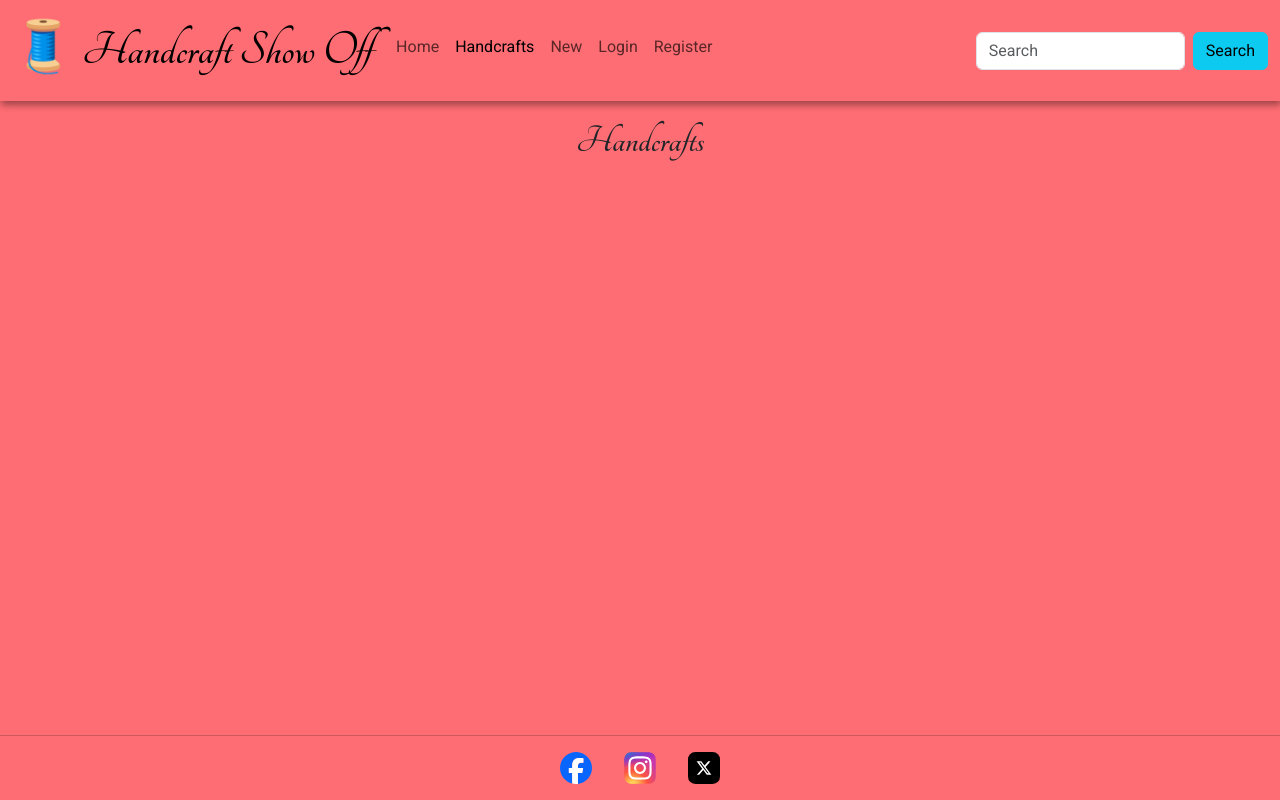
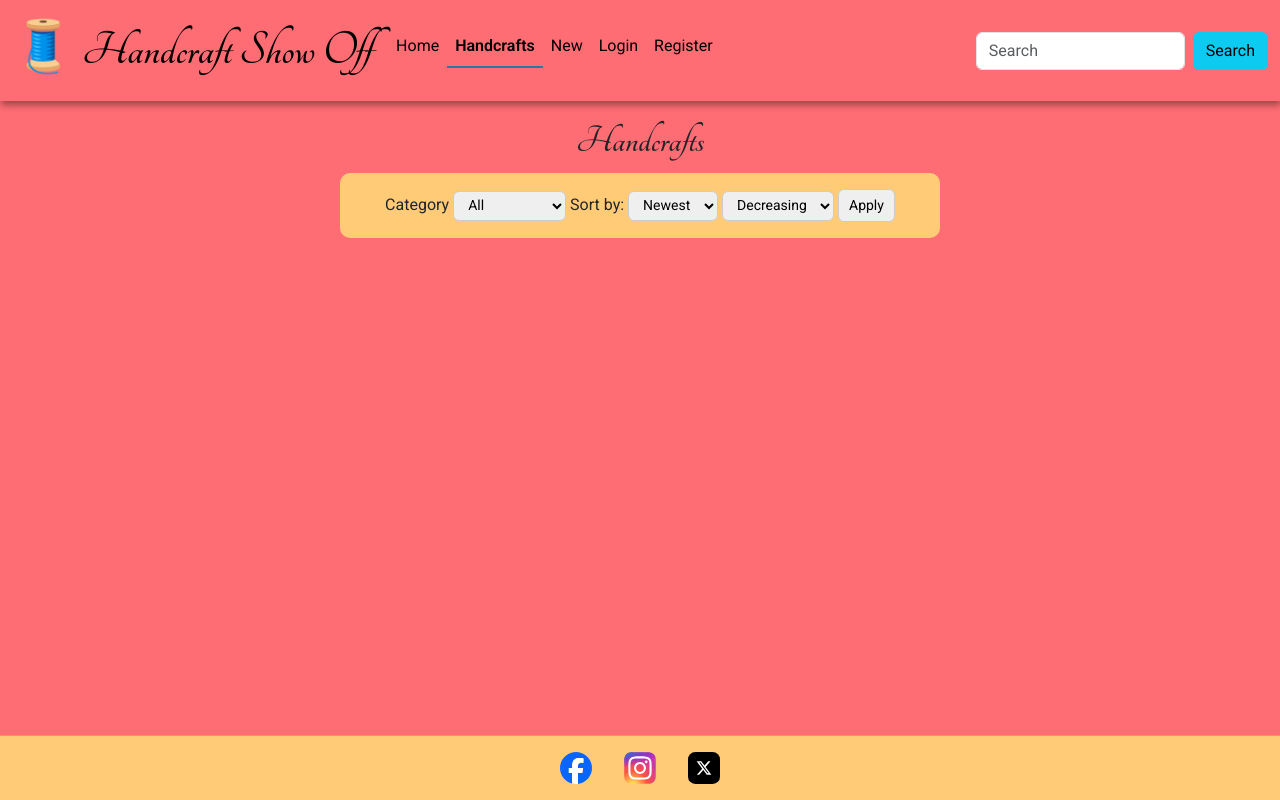
Before and after one commit to AnnikaW-dev/handcraft_show_off_awa, a Django app: page /handcrafts/ in a window 1280 px wide. Run offline with Django 5.2, Linux system fonts and the light colour scheme; data that the repository does not hold is empty; some libraries are stand-ins or nearby versions.

Commit message:
Add filter to handcrafts page

```diff
--- a/handcrafts/templates/handcrafts/add_handcraft.html
+++ b/handcrafts/templates/handcrafts/add_handcraft.html
@@ -4,7 +4,7 @@
 
 {% block content %}
 <div class="container">
-    <form action="" method="POST" enctype="multipart/form-data" class="p-2 form">
+    <form action="" method="POST" enctype="multipart/form-data" class="p-2 my-form">
         <h1 class="text-center">Add Handcraft</h1>
         {% csrf_token %}
         {{ form.media }}
--- a/handcrafts/templates/handcrafts/handcrafts.html
+++ b/handcrafts/templates/handcrafts/handcrafts.html
@@ -6,7 +6,35 @@
 
 {% block content %}
 <h1 class="text-center">Handcrafts</h1>
+<!-- Filter and sort Form -->
+     <div class="filter-bar row justify-content-center">
+        <form method="get">
+            <label for="category">Category</label>
+            <select name="category" id="category" onchnage="this.formsubmit()">
+                <option value="">All</option>
+                {% for key, label in handcraft_types %}
+                <option value="{{ key}}"{% if current_category == key %}selected{% endif %}>
+                    {{ label }}
+                </option>
+                {% endfor %}
+            </select>
+
+            <label for="sort">Sort by:</label>
+            <select name="sort" id="soert">
+                <option value="created_on"{% if current_sort == 'created_on' %}selected{% endif %}>Newest</option>
+                <option value="title"{% if current_sort == 'title' %}selected{% endif %}>Title</option>
+            </select>
+
+            <select name="direction">
+                <option value="desc" {% if current_direction == 'desc' %}selected{% endif %}>Decreasing</option>
+                <option value="asc" {% if current_direction == 'asc' %}selected{% endif %}>Increasing</option>
+            </select>
+            <button type="submit">Apply</button>
+        </form>
+    </div>
 <div class="container d-flex flex-row flex-wrap justify-content-center">
+
+
     {% for handcraft in handcrafts %}
     <a href="{% url 'handcraft_detail' handcraft.slug %}" class="handcrafts" aria-label="Click to view {{ handcraft.title }}">
         <div class="card m-3" style="width: 18rem;">
--- a/handcrafts/views.py
+++ b/handcrafts/views.py
@@ -12,8 +12,9 @@
 from django.contrib import messages
 from django.contrib.auth.decorators import login_required
 from django.utils.decorators import method_decorator
+from django.db.models import Count
 
-from .models import Post, Comment, Favorite
+from .models import Post, Comment, Favorite, HANDCRAFT_TYPES
 from .forms import Handcraftform, CommentForm
 
 
@@ -25,11 +26,33 @@
     model = Post
     context_object_name = 'handcrafts'
 
+
     def get_queryset(self):
-        return Post.objects.filter(status=1).order_by('-created_on')
+        queryset = Post.objects.filter(status=1)
+
+        # Category filter
+        category = self.request.GET.get('category')
+        if category:
+            queryset = queryset.filter(handcraft_type=category)
+
+        # Sorting
+        sort = self.request.GET.get('sort', 'created_on')
+        direction = self.request.GET.get('direction', 'desc')
+
+        # Whiteliist fields allowed for sorting
+        valid_sort_fields = ['title', 'created_on']
+        if sort not in valid_sort_fields:
+            sort = 'created_on'
+
+        if direction == 'desc':
+            sort =f'-{sort}'
+
+        return queryset.order_by(sort)
 
     def get_context_data(self, **kwargs):
         context = super().get_context_data(**kwargs)
+
+        # Favorites
         if self.request.user.is_authenticated:
             favorit_ids = Favorite.objects.filter(
                 user=self.request.user).values_list(
@@ -37,9 +60,17 @@
             context['user_favorites'] = list(favorit_ids)
         else:
             context['user_favorites'] = []
+
+        # Pass current filters
+
+        context['current_category'] = self.request.GET.get('category', '')
+        context['current_sort'] = self.request.GET.get('sort', 'created_on')
+        context['current_direction'] = self.request.GET.get('direction', 'desc')
+
+        # Category counted for sidebar /filter
+        context['handcraft_types'] = HANDCRAFT_TYPES
+
         return context
-
-
 
 class HandcraftDetail(DetailView):
 
@@ -87,6 +118,45 @@
         context['comment_form'] = comment_form
         return self.render_to_response(context)
 
+
+
+class AddHandcraft(LoginRequiredMixin, CreateView):
+    """
+    Add handcraft view
+    """
+    template_name = 'handcrafts/add_handcraft.html'
+    model = Post
+    form_class = Handcraftform
+    success_url = '/handcrafts/'
+
+    def form_valid(self, form):
+        form.instance.author = self.request.user
+        return super(AddHandcraft, self).form_valid(form)
+
+
+class EditHandcraft(LoginRequiredMixin, UserPassesTestMixin, UpdateView):
+    """
+    Edit a Handcraft post
+    """
+    model = Post
+    template_name = 'handcrafts/edit_handcraft.html'
+    form_class = Handcraftform
+    success_url = '/handcrafts/'
+
+    def test_func(self):
+        return self.request.user == self.get_object().author
+
+
+class DeleteHandcraft(LoginRequiredMixin, UserPassesTestMixin, DeleteView):
+    """
+    Delete a Handcraft post
+    """
+    model = Post
+    success_url = '/handcrafts/'
+
+    def test_func(self):
+        return self.request.user == self.get_object().author
+
 @login_required
 def delete_comment(request, pk):
     comment = get_object_or_404(Comment, pk=pk)
@@ -128,44 +198,6 @@
 
     return redirect(request.META.get('HTTP_REFERER', 'handcrafts'))
 
-class AddHandcraft(LoginRequiredMixin, CreateView):
-    """
-    Add handcraft view
-    """
-    template_name = 'handcrafts/add_handcraft.html'
-    model = Post
-    form_class = Handcraftform
-    success_url = '/handcrafts/'
-
-    def form_valid(self, form):
-        form.instance.author = self.request.user
-        return super(AddHandcraft, self).form_valid(form)
-
-
-class EditHandcraft(LoginRequiredMixin, UserPassesTestMixin, UpdateView):
-    """
-    Edit a Handcraft post
-    """
-    model = Post
-    template_name = 'handcrafts/edit_handcraft.html'
-    form_class = Handcraftform
-    success_url = '/handcrafts/'
-
-    def test_func(self):
-        return self.request.user == self.get_object().author
-
-
-class DeleteHandcraft(LoginRequiredMixin, UserPassesTestMixin, DeleteView):
-    """
-    Delete a Handcraft post
-    """
-    model = Post
-    success_url = '/handcrafts/'
-
-    def test_func(self):
-        return self.request.user == self.get_object().author
-
-
 @login_required
 def favorite_list(request):
     favorites = Favorite.objects.filter(user=request.user).select_related('post')
--- a/static/css/base.css
+++ b/static/css/base.css
@@ -9,7 +9,7 @@
 --cerulean: #227c9dff;
 --light-sea-green: #17c3b2ff;
 --sunset: #ffcb77ff;
---floral-white: #fef9efff;
+--light-pink: rgba(253, 233, 221, 0.993);
 --light-red: #fe6d73ff;
 --black: #000;
 
@@ -41,7 +41,7 @@ main {
 /* Footer */
 footer {
   flex-shrink: 0;
-  background-color: var(--light-red);
+  background-color: var(--sunset);
   display: flex;
   flex-direction: row;
   justify-content: center;
@@ -66,17 +66,17 @@ footer {
   font-size: 50px;
 }
 
-a.nav-lik {
+a.nav-link {
   color: var(--black);
 }
 
-.activ {
+.active {
   border-bottom: 2px solid var(--cerulean);
   font-weight: 600;
 }
 
-.form {
-  background-color: var(--light-sea-green);
+.my-form {
+  background-color: var(--light-pink);
   width: 100%;
   margin: 3% auto;
   box-shadow: var(--small-box-shadow);
@@ -202,6 +202,29 @@ a.nav-lik {
   margin: 0 auto;
 }
 
+/* Filter bar*/
+.filter-bar {
+  display: flex;
+  flex-wrap: wrap;
+  justify-content: center;
+  gap: 10px;
+  padding: 1rem;
+  background-color: var(--sunset);
+  border-radius: 10px;
+  margin: 0 auto 20px auto;
+  max-width: 600px;
+  text-align: center;
+}
+
+.filter-bar select,
+.filter-bar button {
+  padding: 5px 10px;
+  border-radius: 6px;
+  border: 1px solid #ccc;
+  font-size: 14px;
+}
+
+
 /* Handcraft detail */
 .handcraft-img {
   position: relative;
@@ -224,7 +247,7 @@ a.nav-lik {
 }
 
 /* Additional responsive breakpoints */
-@media screen an (min-width: 1200px) {
+@media screen and (min-width: 1200px) {
 .handcraft-thumbnail {
   height: 350px;
   }
```
